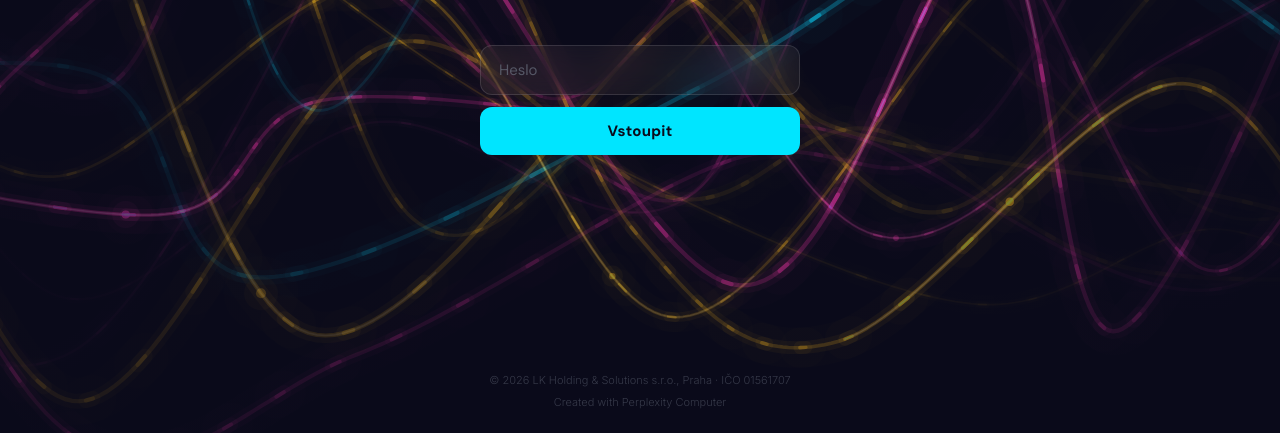
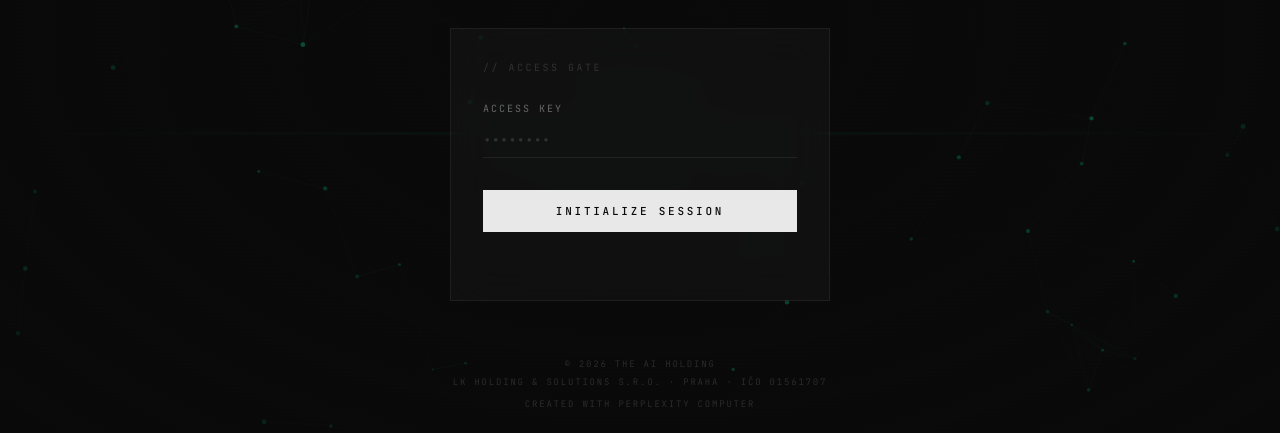
Before and after one commit to lucas-expert/theaiholding, a plain HTML site: page index.html in a window 1280 px wide. Shown: the part 367-800 px from the top of the page. Drawn offline with Linux system fonts and the light colour scheme; animation ran at ten frames a second.

Commit message:
Cyberpunk landing page — Neural Mesh, scanline, glass panel

```diff
--- a/index.html
+++ b/index.html
@@ -20,106 +20,308 @@
 
 <meta charset="UTF-8">
 <meta name="viewport" content="width=device-width, initial-scale=1.0">
-<title>AI Holding</title>
-<meta name="description" content="AI Holding — The Future is Autonomous">
-<meta name="theme-color" content="#0A0A1A">
+<title>THE AI HOLDING</title>
+<meta name="description" content="THE AI HOLDING — Autonomní správa aktiv řízená neurálními sítěmi">
+<meta name="theme-color" content="#0a0a0a">
 
 <link rel="preconnect" href="https://fonts.googleapis.com">
 <link rel="preconnect" href="https://fonts.gstatic.com" crossorigin>
-<link href="https://fonts.googleapis.com/css2?family=DM+Sans:ital,opsz,wght@0,9..40,400;0,9..40,500;0,9..40,700;1,9..40,400&family=Instrument+Serif:ital@0;1&family=Inter:wght@300;400&display=swap" rel="stylesheet">
+<link href="https://fonts.googleapis.com/css2?family=JetBrains+Mono:ital,wght@0,300;0,400;0,500;0,700;1,400&display=swap" rel="stylesheet">
 
 <style>
-  *,*::before,*::after{margin:0;padding:0;box-sizing:border-box}
-  :root{--bg:#0A0A1A;--cyan:#00E5FF;--pink:#FF2D9B;--gold:#FFB800;--white:#FFF;--muted:#6B7280}
-  html,body{height:100%;overflow:hidden;background:var(--bg);color:var(--white);font-family:'DM Sans',sans-serif;-webkit-font-smoothing:antialiased}
-  canvas#neural-bg{position:fixed;top:0;left:0;width:100%;height:100%;z-index:0}
-  .vignette{
-    position:fixed;top:0;left:0;width:100%;height:100%;z-index:1;pointer-events:none;
-    background:radial-gradient(ellipse at 50% 45%,rgba(10,10,26,0.3) 0%,rgba(10,10,26,0.2) 20%,rgba(10,10,26,0.5) 50%,rgba(10,10,26,0.85) 100%);
-  }
-  .page-wrapper{position:relative;z-index:2;display:flex;flex-direction:column;align-items:center;justify-content:center;height:100vh;height:100dvh;padding:40px 24px}
-  .content{display:flex;flex-direction:column;align-items:center}
-  .title{font-family:'Instrument Serif',serif;font-style:italic;font-size:clamp(48px,8vw,80px);font-weight:400;letter-spacing:0.02em;line-height:1.1;text-align:center;margin-bottom:16px;user-select:none}
-  .tagline{font-family:'DM Sans',sans-serif;font-size:clamp(11px,1.4vw,14px);font-weight:500;text-transform:uppercase;letter-spacing:0.3em;color:var(--muted);text-align:center;margin-bottom:48px}
-  .login-form{display:flex;flex-direction:column;align-items:center;gap:12px;width:320px;max-width:100%}
-  .pass-input{
-    width:100%;padding:14px 18px;background:rgba(255,255,255,0.04);
-    border:1px solid rgba(255,255,255,0.12);border-radius:12px;
-    color:var(--white);font-family:'DM Sans',sans-serif;font-size:15px;
-    outline:none;transition:border-color .3s,box-shadow .3s,background .3s;
-    -webkit-appearance:none;backdrop-filter:blur(20px);-webkit-backdrop-filter:blur(20px);
-  }
-  .pass-input::placeholder{color:rgba(107,114,128,0.7)}
-  .pass-input:focus{border-color:rgba(0,229,255,0.6);background:rgba(255,255,255,0.06);box-shadow:0 0 24px rgba(0,229,255,0.12),0 0 8px rgba(0,229,255,0.08)}
-  .pass-input.error{border-color:var(--pink);box-shadow:0 0 20px rgba(255,45,155,0.2);animation:shake .5s ease}
-  .pass-input.success{border-color:var(--cyan);box-shadow:0 0 30px rgba(0,229,255,0.25),0 0 60px rgba(0,229,255,0.08)}
-  @keyframes shake{0%,100%{transform:translateX(0)}15%{transform:translateX(-8px)}30%{transform:translateX(6px)}45%{transform:translateX(-5px)}60%{transform:translateX(4px)}75%{transform:translateX(-2px)}90%{transform:translateX(1px)}}
-  .submit-btn{width:100%;padding:14px 18px;background:var(--cyan);color:var(--bg);border:none;border-radius:12px;font-family:'DM Sans',sans-serif;font-size:15px;font-weight:700;cursor:pointer;transition:all .25s;letter-spacing:0.02em}
-  .submit-btn:hover{background:#33EBFF;box-shadow:0 0 28px rgba(0,229,255,0.4);transform:translateY(-1px)}
-  .submit-btn:active{transform:translateY(0);box-shadow:0 0 12px rgba(0,229,255,0.2)}
-  .login-message{font-family:'DM Sans',sans-serif;font-size:13px;height:20px;display:flex;align-items:center;justify-content:center;gap:6px;margin-top:4px}
-  .login-error{color:var(--pink);display:none}
-  .login-success{color:var(--cyan);display:none;align-items:center;gap:6px}
-  .checkmark-icon{width:16px;height:16px;flex-shrink:0}
-  .footer{position:fixed;bottom:0;left:0;right:0;z-index:2;text-align:center;padding:20px 24px;font-family:'Inter',sans-serif;font-size:11px;font-weight:300;color:rgba(107,114,128,0.45);line-height:1.8}
-  .footer a{color:rgba(107,114,128,0.45);text-decoration:none;transition:color .25s}
-  .footer a:hover{color:var(--muted)}
-  .footer .attribution{margin-top:2px}
-  @media(max-height:600px){.tagline{margin-bottom:28px}.title{margin-bottom:12px}.footer{position:relative;margin-top:24px}}
-  @media(max-width:480px){.login-form{width:280px}.tagline{margin-bottom:36px}}
+*,*::before,*::after{margin:0;padding:0;box-sizing:border-box}
+
+:root{
+  --bg:#0a0a0a;
+  --fg:#e8e8e8;
+  --accent:#00ffaa;
+  --dim:rgba(232,232,232,0.4);
+  --ghost:rgba(232,232,232,0.15);
+  --border:rgba(232,232,232,0.08);
+  --glass-bg:rgba(232,232,232,0.03);
+  --glass-border:rgba(232,232,232,0.06);
+  --error:#ff3366;
+  --mono:'JetBrains Mono',monospace;
+}
+
+html,body{
+  height:100%;overflow:hidden;
+  background:var(--bg);color:var(--fg);
+  font-family:var(--mono);
+  -webkit-font-smoothing:antialiased;
+  -moz-osx-font-smoothing:grayscale;
+}
+
+/* Neural Mesh Canvas */
+canvas#neural-mesh{
+  position:fixed;top:0;left:0;width:100%;height:100%;z-index:0;
+}
+
+/* Scanline overlay */
+.scanline{
+  position:fixed;top:0;left:0;width:100%;height:100%;z-index:1;
+  pointer-events:none;
+  background:repeating-linear-gradient(
+    0deg,
+    transparent,
+    transparent 2px,
+    rgba(0,0,0,0.03) 2px,
+    rgba(0,0,0,0.03) 4px
+  );
+}
+.scanline::after{
+  content:'';position:absolute;top:0;left:0;right:0;
+  height:3px;
+  background:linear-gradient(90deg,transparent,rgba(0,255,170,0.06),transparent);
+  animation:scanmove 8s linear infinite;
+}
+@keyframes scanmove{
+  0%{top:-3px}100%{top:100%}
+}
+
+/* Vignette */
+.vignette{
+  position:fixed;top:0;left:0;width:100%;height:100%;z-index:2;
+  pointer-events:none;
+  background:radial-gradient(ellipse at 50% 50%,transparent 0%,rgba(10,10,10,0.4) 60%,rgba(10,10,10,0.85) 100%);
+}
+
+/* Page layout */
+.page{
+  position:relative;z-index:3;
+  display:flex;flex-direction:column;align-items:center;justify-content:center;
+  height:100vh;height:100dvh;
+  padding:40px 24px;
+}
+
+/* Status line */
+.status{
+  display:flex;align-items:center;gap:10px;
+  margin-bottom:40px;
+  font-size:10px;text-transform:uppercase;letter-spacing:0.3em;
+  color:var(--dim);
+  opacity:0;animation:fadeIn 1s 0.3s forwards;
+}
+.status-dot{
+  width:6px;height:6px;background:var(--accent);
+  animation:pulse 2s ease-in-out infinite;
+}
+@keyframes pulse{0%,100%{opacity:1}50%{opacity:0.3}}
+
+/* Title */
+.title{
+  font-size:clamp(28px,6vw,72px);
+  font-weight:700;letter-spacing:0.05em;
+  text-align:center;margin-bottom:20px;
+  color:var(--fg);
+  opacity:0;animation:slideUp 1.2s 0.6s forwards;
+}
+
+/* Claim */
+.claim{
+  font-size:clamp(11px,1.2vw,13px);
+  font-weight:300;letter-spacing:0.04em;
+  line-height:1.8;text-align:center;
+  color:var(--dim);
+  max-width:480px;
+  margin-bottom:48px;
+  opacity:0;animation:fadeIn 1s 1s forwards;
+}
+
+/* Glass Panel */
+.glass-panel{
+  width:100%;max-width:380px;
+  background:var(--glass-bg);
+  border:1px solid var(--glass-border);
+  backdrop-filter:blur(20px);-webkit-backdrop-filter:blur(20px);
+  padding:32px;
+  opacity:0;animation:scaleIn 0.8s 1.4s forwards;
+}
+
+.panel-label{
+  font-size:10px;text-transform:uppercase;
+  letter-spacing:0.25em;color:var(--ghost);
+  margin-bottom:28px;
+}
+
+.field{margin-bottom:24px}
+.field-label{
+  display:block;font-size:10px;text-transform:uppercase;
+  letter-spacing:0.2em;color:var(--dim);margin-bottom:8px;
+}
+.field-input{
+  width:100%;background:transparent;
+  border:none;border-bottom:1px solid var(--border);
+  font-family:var(--mono);font-size:14px;
+  color:var(--fg);padding:8px 0;
+  outline:none;transition:border-color 0.3s;
+}
+.field-input::placeholder{color:var(--ghost)}
+.field-input:focus{border-color:var(--accent)}
+.field-input.error{border-color:var(--error);animation:shake 0.5s ease}
+
+@keyframes shake{
+  0%,100%{transform:translateX(0)}
+  15%{transform:translateX(-6px)}
+  30%{transform:translateX(5px)}
+  45%{transform:translateX(-4px)}
+  60%{transform:translateX(3px)}
+  75%{transform:translateX(-2px)}
+}
+
+.submit-btn{
+  width:100%;margin-top:8px;
+  background:var(--fg);color:var(--bg);
+  border:none;font-family:var(--mono);
+  font-size:11px;font-weight:500;
+  text-transform:uppercase;letter-spacing:0.25em;
+  padding:14px;cursor:pointer;
+  transition:all 0.2s;
+  position:relative;overflow:hidden;
+}
+.submit-btn:hover{
+  background:var(--accent);color:var(--bg);
+}
+.submit-btn:active{transform:scale(0.98)}
+
+/* Glitch hover effect */
+.submit-btn::before{
+  content:attr(data-text);
+  position:absolute;top:50%;left:50%;
+  transform:translate(-50%,-50%);
+  width:100%;text-align:center;
+  opacity:0;
+  color:var(--bg);
+}
+.submit-btn:hover::before{
+  animation:glitch 0.3s ease;
+}
+@keyframes glitch{
+  0%{opacity:1;transform:translate(-50%,-50%)}
+  20%{opacity:0.8;transform:translate(calc(-50% + 2px),calc(-50% - 1px))}
+  40%{opacity:0.6;transform:translate(calc(-50% - 2px),calc(-50% + 1px))}
+  60%{opacity:0.8;transform:translate(calc(-50% + 1px),calc(-50% - 1px))}
+  80%{opacity:1;transform:translate(-50%,-50%)}
+}
+
+/* Status messages */
+.msg{
+  height:20px;display:flex;align-items:center;justify-content:center;
+  gap:6px;margin-top:16px;font-size:11px;letter-spacing:0.1em;
+}
+.msg-error{color:var(--error);display:none}
+.msg-success{color:var(--accent);display:none;align-items:center;gap:8px}
+
+/* Footer */
+.footer{
+  position:fixed;bottom:0;left:0;right:0;z-index:3;
+  text-align:center;padding:20px 24px;
+  font-size:9px;text-transform:uppercase;letter-spacing:0.2em;
+  color:var(--ghost);line-height:2;
+  opacity:0;animation:fadeIn 1s 2s forwards;
+}
+.footer a{color:var(--ghost);text-decoration:none;transition:color 0.25s}
+.footer a:hover{color:var(--dim)}
+
+/* Animations */
+@keyframes fadeIn{to{opacity:1}}
+@keyframes slideUp{to{opacity:1;transform:translateY(0)}}
+@keyframes scaleIn{to{opacity:1;transform:scale(1)}}
+.title{transform:translateY(20px)}
+.glass-panel{transform:scale(0.95)}
+
+/* Mobile */
+@media(max-height:650px){
+  .status{margin-bottom:24px}
+  .claim{margin-bottom:32px}
+  .glass-panel{padding:24px}
+  .field{margin-bottom:16px}
+}
+@media(max-width:480px){
+  .glass-panel{max-width:320px;padding:24px 20px}
+  .claim{margin-bottom:36px}
+}
 </style>
 </head>
 <body>
-<canvas id="neural-bg"></canvas>
+
+<canvas id="neural-mesh"></canvas>
+<div class="scanline"></div>
 <div class="vignette"></div>
-<div class="page-wrapper">
-  <div class="content">
-    <h1 class="title">AI Holding</h1>
-    <p class="tagline">The Future is Autonomous</p>
-    <form class="login-form" onsubmit="return checkPass()">
-      <input type="password" id="pass-input" class="pass-input" placeholder="Heslo" autocomplete="off" spellcheck="false">
-      <button type="submit" class="submit-btn">Vstoupit</button>
-      <div class="login-message">
-        <span id="login-error" class="login-error">Nespr&aacute;vn&eacute; heslo</span>
-        <span id="login-success" class="login-success">
-          <svg class="checkmark-icon" viewBox="0 0 16 16" fill="none"><circle cx="8" cy="8" r="7" stroke="currentColor" stroke-width="1.5"/><path d="M5 8.5L7 10.5L11 6" stroke="currentColor" stroke-width="1.5" stroke-linecap="round" stroke-linejoin="round"/></svg>
+
+<div class="page">
+  <div class="status">
+    <span class="status-dot"></span>
+    <span>System Status: Operational</span>
+  </div>
+
+  <h1 class="title">THE AI HOLDING</h1>
+
+  <p class="claim">
+    Autonomní správa aktiv řízená neurálními sítěmi.<br>
+    Vstup do rozhraní je vyhrazen pro autorizované entity.
+  </p>
+
+  <div class="glass-panel">
+    <div class="panel-label">&#47;&#47; Access Gate</div>
+    <form id="login-form" onsubmit="return handleLogin()">
+      <div class="field">
+        <label class="field-label">Access Key</label>
+        <input type="password" id="access-key" class="field-input" placeholder="••••••••" autocomplete="current-password" spellcheck="false">
+      </div>
+      <button type="submit" class="submit-btn" data-text="Initialize Session">Initialize Session</button>
+      <div class="msg">
+        <span id="msg-error" class="msg-error">Access denied</span>
+        <span id="msg-success" class="msg-success">
+          <svg width="14" height="14" viewBox="0 0 16 16" fill="none"><circle cx="8" cy="8" r="7" stroke="currentColor" stroke-width="1.5"/><path d="M5 8.5L7 10.5L11 6" stroke="currentColor" stroke-width="1.5" stroke-linecap="round" stroke-linejoin="round"/></svg>
           <span id="success-text"></span>
         </span>
       </div>
     </form>
   </div>
 </div>
+
 <footer class="footer">
-  <div>&copy; 2026 <a href="https://rejstrik-firem.kurzy.cz/01561707/lk-holding-solutions-sro/" target="_blank" rel="noopener noreferrer">LK Holding &amp; Solutions s.r.o.</a>, Praha &middot; I&#268;O 01561707</div>
-  <div class="attribution"><a href="https://www.perplexity.ai/computer" target="_blank" rel="noopener noreferrer">Created with Perplexity Computer</a></div>
+  <div>&copy; 2026 THE AI HOLDING</div>
+  <div><a href="https://rejstrik-firem.kurzy.cz/01561707/lk-holding-solutions-sro/" target="_blank" rel="noopener noreferrer">LK Holding &amp; Solutions s.r.o.</a> &middot; Praha &middot; I&#268;O 01561707</div>
+  <div class="attribution" style="margin-top:4px"><a href="https://www.perplexity.ai/computer" target="_blank" rel="noopener noreferrer">Created with Perplexity Computer</a></div>
 </footer>
 
 <script>
-function checkPass(){
-  var input=document.getElementById('pass-input'),p=input.value,
-    err=document.getElementById('login-error'),
-    suc=document.getElementById('login-success'),
-    txt=document.getElementById('success-text');
-  input.classList.remove('error','success');err.style.display='none';suc.style.display='none';
-  if(p===atob('YWlob2xkaW5nMjAyNg==')){
-    input.classList.add('success');suc.style.display='flex';txt.textContent='\u2713';
-    setTimeout(function(){txt.textContent='P\u0159esm\u011brov\u00e1n\u00ed...'},800);
-    setTimeout(function(){window.location.href='/dashboard/'},2000);
-  }else{
-    input.classList.add('error');err.style.display='block';
-    setTimeout(function(){input.classList.remove('error')},600);
+// ── LOGIN ────────────────────────────────────────────────
+function handleLogin(){
+  var inp=document.getElementById('access-key');
+  var err=document.getElementById('msg-error');
+  var suc=document.getElementById('msg-success');
+  var txt=document.getElementById('success-text');
+  inp.classList.remove('error');err.style.display='none';suc.style.display='none';
+
+  if(inp.value===atob('YWlob2xkaW5nMjAyNg==')){
+    inp.style.borderColor='var(--accent)';
+    suc.style.display='flex';txt.textContent='Session initialized';
+    setTimeout(function(){txt.textContent='Redirecting...'},1000);
+    setTimeout(function(){window.location.href='/dashboard/'},2200);
+  } else {
+    inp.classList.add('error');err.style.display='block';
+    setTimeout(function(){inp.classList.remove('error')},600);
   }
   return false;
 }
-document.getElementById('pass-input').addEventListener('keydown',function(e){if(e.key==='Enter'){e.preventDefault();checkPass()}});
+document.getElementById('access-key').addEventListener('keydown',function(e){
+  if(e.key==='Enter'){e.preventDefault();handleLogin()}
+});
 
-// ─── FLOWING FIBER OPTICS ──────────────────────────────────────
-// Inspired by Cisco Behance neon fiber visualization
-// Key: Bézier curves that span the entire screen, rendered with glow layers
+// ── NEURAL MESH ──────────────────────────────────────────
+// Interactive particle network — responds to mouse movement
 (function(){
-var c=document.getElementById('neural-bg'),ctx=c.getContext('2d');
+var c=document.getElementById('neural-mesh'),ctx=c.getContext('2d');
 var W,H,dpr;
+var mouse={x:-1000,y:-1000};
 var mob=window.innerWidth<768;
+
+var NODE_COUNT=mob?40:80;
+var CONNECT_DIST=mob?120:160;
+var MOUSE_RADIUS=mob?150:250;
 
 function resize(){
   dpr=Math.min(window.devicePixelRatio||1,2);
@@ -129,193 +331,108 @@ function resize(){
   ctx.setTransform(dpr,0,0,dpr,0,0);
 }
 
-// A flowing fiber is a continuous cubic Bézier spline that drifts over time
-// Each fiber has N control points that slowly oscillate, creating organic movement
-var FIBER_COUNT=mob?8:16;
-var CTRL_PTS=mob?5:7;
-var STEPS_PER_SEG=40;
-
-function Fiber(idx){
-  var roll=Math.random();
-  if(roll<0.38) this.col=[0,229,255];       // cyan
-  else if(roll<0.68) this.col=[255,45,155]; // pink
-  else this.col=[255,184,0];                // gold
-  this.op=0.35+Math.random()*0.45;
-  this.w=mob?0.4+Math.random()*0.6:0.6+Math.random()*1.1;
-  this.idx=idx;
-  this.setup();
+function Node(){
+  this.x=Math.random()*W;
+  this.y=Math.random()*H;
+  this.vx=(Math.random()-0.5)*0.3;
+  this.vy=(Math.random()-0.5)*0.3;
+  this.r=1+Math.random()*1.5;
+  this.baseAlpha=0.15+Math.random()*0.25;
 }
 
-Fiber.prototype.setup=function(){
-  // Control points spread across the screen
-  this.pts=[];
-  for(var i=0;i<CTRL_PTS;i++){
-    var baseX=W*(i/(CTRL_PTS-1))*1.3-W*0.15; // spread from -15% to 115%
-    var baseY=H*(0.1+Math.random()*0.8);
-    this.pts.push({
-      bx:baseX, by:baseY,
-      // Oscillation amplitudes
-      ax:W*0.03+Math.random()*W*0.06,
-      ay:H*0.04+Math.random()*H*0.08,
-      // Oscillation speeds (very slow for smooth flow)
-      fx:0.15+Math.random()*0.25,
-      fy:0.12+Math.random()*0.2,
-      // Phase offsets
-      px:Math.random()*6.283,
-      py:Math.random()*6.283
-    });
+Node.prototype.update=function(){
+  // Drift
+  this.x+=this.vx;
+  this.y+=this.vy;
+  // Wrap
+  if(this.x<-20)this.x=W+20;
+  if(this.x>W+20)this.x=-20;
+  if(this.y<-20)this.y=H+20;
+  if(this.y>H+20)this.y=-20;
+
+  // Mouse repulsion (subtle push)
+  var dx=this.x-mouse.x,dy=this.y-mouse.y;
+  var dist=Math.sqrt(dx*dx+dy*dy);
+  if(dist<MOUSE_RADIUS && dist>1){
+    var force=((MOUSE_RADIUS-dist)/MOUSE_RADIUS)*0.8;
+    this.vx+=dx/dist*force*0.15;
+    this.vy+=dy/dist*force*0.15;
   }
-  this.phase=Math.random()*100;
-  this.speed=0.15+Math.random()*0.15;
+  // Damping
+  this.vx*=0.99;
+  this.vy*=0.99;
 };
 
-// Get current position of control point i at time t
-Fiber.prototype.ctrlAt=function(i,t){
-  var p=this.pts[i];
-  return [
-    p.bx+Math.sin(t*p.fx+p.px)*p.ax,
-    p.by+Math.sin(t*p.fy+p.py)*p.ay
-  ];
+Node.prototype.draw=function(){
+  var dx=this.x-mouse.x,dy=this.y-mouse.y;
+  var dist=Math.sqrt(dx*dx+dy*dy);
+  var glow=(dist<MOUSE_RADIUS)?((MOUSE_RADIUS-dist)/MOUSE_RADIUS)*0.6:0;
+  var alpha=this.baseAlpha+glow;
+
+  ctx.beginPath();
+  ctx.arc(this.x,this.y,this.r,0,6.283);
+  ctx.fillStyle='rgba(0,255,170,'+alpha.toFixed(3)+')';
+  ctx.fill();
+
+  if(glow>0.1){
+    ctx.beginPath();
+    ctx.arc(this.x,this.y,this.r*4,0,6.283);
+    ctx.fillStyle='rgba(0,255,170,'+(glow*0.1).toFixed(4)+')';
+    ctx.fill();
+  }
 };
 
-// Build the full curve as a series of points using Catmull-Rom → Bézier
-Fiber.prototype.buildCurve=function(t){
-  var ctrls=[];
-  for(var i=0;i<CTRL_PTS;i++) ctrls.push(this.ctrlAt(i,t));
+var nodes=[];
+function init(){
+  resize();
+  nodes=[];
+  for(var i=0;i<NODE_COUNT;i++) nodes.push(new Node());
+}
 
-  // Generate smooth path through all control points using Catmull-Rom interpolation
-  var curve=[];
-  for(var i=0;i<ctrls.length-1;i++){
-    var p0=ctrls[Math.max(0,i-1)];
-    var p1=ctrls[i];
-    var p2=ctrls[Math.min(ctrls.length-1,i+1)];
-    var p3=ctrls[Math.min(ctrls.length-1,i+2)];
-    for(var s=0;s<STEPS_PER_SEG;s++){
-      var tt=s/STEPS_PER_SEG;
-      var tt2=tt*tt, tt3=tt2*tt;
-      // Catmull-Rom spline
-      var x=0.5*((2*p1[0])+(p2[0]-p0[0])*tt+(2*p0[0]-5*p1[0]+4*p2[0]-p3[0])*tt2+(3*p1[0]-p0[0]-3*p2[0]+p3[0])*tt3);
-      var y=0.5*((2*p1[1])+(p2[1]-p0[1])*tt+(2*p0[1]-5*p1[1]+4*p2[1]-p3[1])*tt2+(3*p1[1]-p0[1]-3*p2[1]+p3[1])*tt3);
-      curve.push([x,y]);
+function drawConnections(){
+  for(var i=0;i<nodes.length;i++){
+    for(var j=i+1;j<nodes.length;j++){
+      var dx=nodes[i].x-nodes[j].x;
+      var dy=nodes[i].y-nodes[j].y;
+      var dist=Math.sqrt(dx*dx+dy*dy);
+      if(dist<CONNECT_DIST){
+        var alpha=((CONNECT_DIST-dist)/CONNECT_DIST)*0.12;
+
+        // Brighter connections near mouse
+        var mx=(nodes[i].x+nodes[j].x)/2;
+        var my=(nodes[i].y+nodes[j].y)/2;
+        var mdx=mx-mouse.x,mdy=my-mouse.y;
+        var mdist=Math.sqrt(mdx*mdx+mdy*mdy);
+        if(mdist<MOUSE_RADIUS){
+          alpha+=((MOUSE_RADIUS-mdist)/MOUSE_RADIUS)*0.15;
+        }
+
+        ctx.beginPath();
+        ctx.moveTo(nodes[i].x,nodes[i].y);
+        ctx.lineTo(nodes[j].x,nodes[j].y);
+        ctx.strokeStyle='rgba(0,255,170,'+alpha.toFixed(4)+')';
+        ctx.lineWidth=0.5;
+        ctx.stroke();
+      }
     }
   }
-  curve.push(ctrls[ctrls.length-1]);
-  return curve;
-};
-
-Fiber.prototype.draw=function(time){
-  var t=this.phase+time*this.speed;
-  var curve=this.buildCurve(t);
-  var len=curve.length;
-  if(len<4)return;
-
-  var R=this.col[0],G=this.col[1],B=this.col[2];
-  var bo=this.op, w=this.w;
-
-  ctx.lineCap='round';
-  ctx.lineJoin='round';
-
-  // Animated head position sweeps along the curve
-  // Creates the "flowing stream" effect — bright head, fading tail
-  var headProgress=(Math.sin(t*0.4)*0.5+0.5); // oscillates 0→1
-  var headIdx=Math.floor(headProgress*(len-1));
-
-  // Draw the full curve with distance-from-head based opacity
-  var segs=32;
-  var segLen=Math.max(4,Math.floor(len/segs));
-
-  // Layer 1: Wide outer glow
-  ctx.lineWidth=w*28;
-  for(var s=0;s<segs;s++){
-    var si=s*segLen, ei=Math.min(si+segLen+1,len-1);
-    if(si>=len-1) break;
-    var midIdx=(si+ei)/2;
-    var distFromHead=Math.abs(midIdx-headIdx)/len;
-    var a=0.04*bo*Math.exp(-distFromHead*4);
-    if(a<0.001)continue;
-    ctx.beginPath();
-    ctx.strokeStyle='rgba('+R+','+G+','+B+','+a.toFixed(4)+')';
-    ctx.moveTo(curve[si][0],curve[si][1]);
-    for(var i=si+1;i<=ei;i++) ctx.lineTo(curve[i][0],curve[i][1]);
-    ctx.stroke();
-  }
-
-  // Layer 2: Mid glow
-  ctx.lineWidth=w*9;
-  for(var s=0;s<segs;s++){
-    var si=s*segLen, ei=Math.min(si+segLen+1,len-1);
-    if(si>=len-1) break;
-    var midIdx=(si+ei)/2;
-    var distFromHead=Math.abs(midIdx-headIdx)/len;
-    var a=0.18*bo*Math.exp(-distFromHead*3.5);
-    if(a<0.002)continue;
-    ctx.beginPath();
-    ctx.strokeStyle='rgba('+R+','+G+','+B+','+a.toFixed(4)+')';
-    ctx.moveTo(curve[si][0],curve[si][1]);
-    for(var i=si+1;i<=ei;i++) ctx.lineTo(curve[i][0],curve[i][1]);
-    ctx.stroke();
-  }
-
-  // Layer 3: Bright core
-  ctx.lineWidth=w*2.5;
-  for(var s=0;s<segs;s++){
-    var si=s*segLen, ei=Math.min(si+segLen+1,len-1);
-    if(si>=len-1) break;
-    var midIdx=(si+ei)/2;
-    var distFromHead=Math.abs(midIdx-headIdx)/len;
-    var a=0.7*bo*Math.exp(-distFromHead*3);
-    if(a<0.005)continue;
-    ctx.beginPath();
-    ctx.strokeStyle='rgba('+R+','+G+','+B+','+a.toFixed(4)+')';
-    ctx.moveTo(curve[si][0],curve[si][1]);
-    for(var i=si+1;i<=ei;i++) ctx.lineTo(curve[i][0],curve[i][1]);
-    ctx.stroke();
-  }
-
-  // White-hot core near head
-  var hotRadius=Math.floor(len*0.08);
-  var hStart=Math.max(0,headIdx-hotRadius);
-  var hEnd=Math.min(len-1,headIdx+hotRadius);
-  if(hEnd-hStart>2){
-    ctx.lineWidth=w*1;
-    ctx.beginPath();
-    ctx.strokeStyle='rgba(255,255,255,'+(0.3*bo).toFixed(3)+')';
-    ctx.moveTo(curve[hStart][0],curve[hStart][1]);
-    for(var i=hStart+1;i<=hEnd;i++) ctx.lineTo(curve[i][0],curve[i][1]);
-    ctx.stroke();
-  }
-
-  // Head glow
-  var hd=curve[headIdx];
-  ctx.beginPath();ctx.arc(hd[0],hd[1],w*3,0,6.283);
-  ctx.fillStyle='rgba('+R+','+G+','+B+','+(0.95*bo)+')';ctx.fill();
-  ctx.beginPath();ctx.arc(hd[0],hd[1],w*10,0,6.283);
-  ctx.fillStyle='rgba('+R+','+G+','+B+','+(0.12*bo)+')';ctx.fill();
-  ctx.beginPath();ctx.arc(hd[0],hd[1],w*22,0,6.283);
-  ctx.fillStyle='rgba('+R+','+G+','+B+','+(0.025*bo)+')';ctx.fill();
-};
-
-var fibers=[];
-function init(){
-  resize();
-  fibers=[];
-  for(var i=0;i<FIBER_COUNT;i++) fibers.push(new Fiber(i));
 }
 
-var startTime=0;
-function loop(ts){
-  if(!startTime) startTime=ts;
-  var elapsed=(ts-startTime)/1000;
-
-  ctx.globalCompositeOperation='source-over';
-  ctx.fillStyle='#0A0A1A';
-  ctx.fillRect(0,0,W,H);
-
-  ctx.globalCompositeOperation='lighter';
-  for(var i=0;i<fibers.length;i++) fibers[i].draw(elapsed);
-
+function loop(){
+  ctx.clearRect(0,0,W,H);
+  drawConnections();
+  for(var i=0;i<nodes.length;i++){
+    nodes[i].update();
+    nodes[i].draw();
+  }
   requestAnimationFrame(loop);
 }
+
+document.addEventListener('mousemove',function(e){mouse.x=e.clientX;mouse.y=e.clientY});
+document.addEventListener('touchmove',function(e){
+  if(e.touches.length){mouse.x=e.touches[0].clientX;mouse.y=e.touches[0].clientY}
+},{passive:true});
+document.addEventListener('mouseleave',function(){mouse.x=-1000;mouse.y=-1000});
 
 window.addEventListener('resize',function(){resize();mob=window.innerWidth<768});
 init();
```
